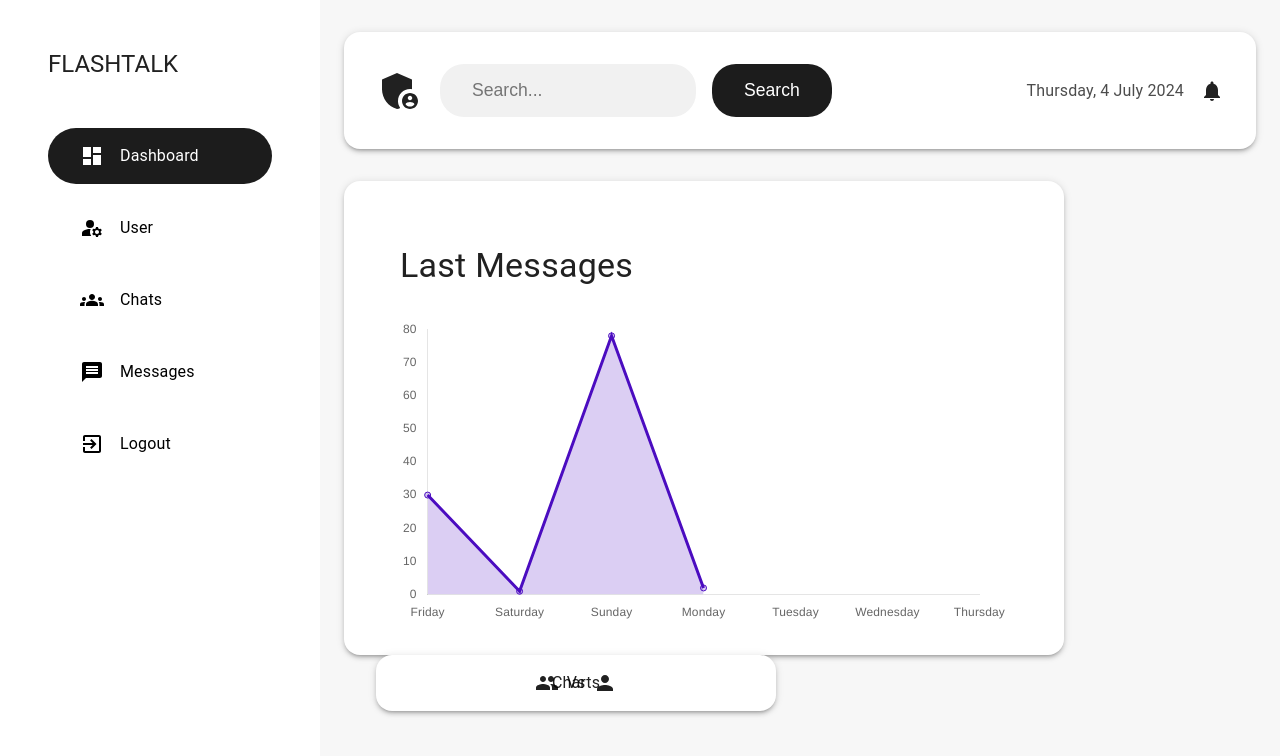
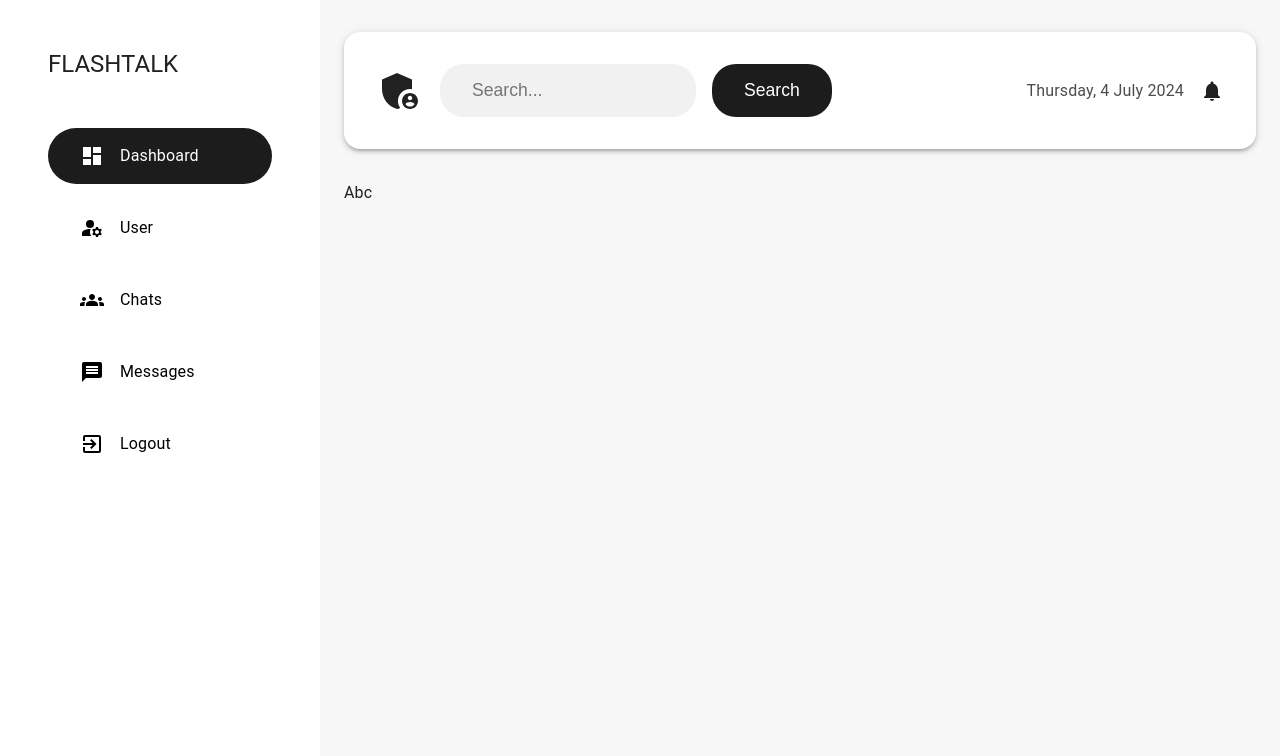
Before and after one commit to nishitpatel-dev/FlashTalk, a React app in the folder client/: page /admin/dashboard in a window 1280 px wide. Shown: the top 756 px of the page. Built offline with nearby package versions, Linux system fonts and the light colour scheme; the HTML template or start-up script is replaced by a standard one.

Commit message:
Revert "Update Admin Dashboard UI (Implement Line Chart)"
This reverts commit be3745efe2383513565da2e5c6237c4705177d73.

```diff
--- a/client/package.json
+++ b/client/package.json
@@ -15,7 +15,6 @@
     "@mui/icons-material": "^5.15.21",
     "@mui/material": "^5.15.21",
     "6pp": "^1.2.16",
-    "chart.js": "^4.4.3",
     "moment": "^2.30.1",
     "react": "^18.3.1",
     "react-chartjs-2": "^5.2.0",
--- a/client/src/components/specific/Charts.jsx
+++ /dev/null
@@ -1,77 +0,0 @@
-import React from "react";
-
-import { Line, Doughnut } from "react-chartjs-2";
-import {
-  ArcElement,
-  CategoryScale,
-  Chart,
-  Filler,
-  Legend,
-  LinearScale,
-  LineElement,
-  plugins,
-  PointElement,
-  Tooltip,
-} from "chart.js";
-import { purple, purpleLight } from "../../constants/color";
-import { getLast7Days } from "../../lib/features";
-
-Chart.register(
-  CategoryScale,
-  LinearScale,
-  Tooltip,
-  LineElement,
-  PointElement,
-  Filler,
-  ArcElement,
-  Legend
-);
-
-const lineChartOptions = {
-  responsive: true,
-  plugins: {
-    legend: {
-      display: false,
-    },
-    title: {
-      display: false,
-    },
-  },
-
-  scales: {
-    x: {
-      grid: {
-        display: false,
-      },
-    },
-    y: {
-      beginAtZero: true,
-      grid: {
-        display: false,
-      },
-    },
-  },
-};
-
-const LineChart = ({value= []}) => {
-  const data = {
-    labels: getLast7Days(),
-    datasets: [
-      {
-        data: value,
-        label: "Revenue",
-        fill: true,
-        backgroundColor: purpleLight,
-        borderColor: purple,
-      },
-    ],
-  };
-
-  return <Line data={data} options={lineChartOptions} />;
-};
-
-const DoughnutChart = () => {
-  return <div>Charts</div>;
-};
-
-export { LineChart, DoughnutChart };
--- a/client/src/constants/color.js
+++ b/client/src/constants/color.js
@@ -2,5 +2,3 @@ export const orange = "#ea7070";
 export const grayColor = "rgba(247,247,247,1)";
 export const lightBlue = "#2694ab";
 export const matblack = "#1c1c1c";
-export const purple = "rgba(75,12,192,1)";
-export const purpleLight = "rgba(75,12,192,0.2)";
--- a/client/src/lib/features.js
+++ b/client/src/lib/features.js
@@ -1,5 +1,3 @@
-import moment from "moment";
-
 const fileFormat = (url = "") => {
   const fileExtension = url.split(".").pop();
 
@@ -25,20 +23,4 @@ const fileFormat = (url = "") => {
 
 const transformImage = (url = "") => url;
 
-const getLast7Days = () => {
-  const currentDate = moment();
-
-  const last7Days = [];
-
-  for(let i=0;i<7;i++)
-  {
-    const dayDate = currentDate.clone().subtract(i, "days");
-    const dayName = dayDate.format("dddd");
-
-    last7Days.unshift(dayName)
-  }
-
-  return last7Days
-}
-
-export { fileFormat, transformImage, getLast7Days };
+export { fileFormat, transformImage };
--- a/client/src/pages/admin/Dashboard.jsx
+++ b/client/src/pages/admin/Dashboard.jsx
@@ -3,18 +3,13 @@ import AdminLayout from "../../components/layout/AdminLayout";
 import { Box, Container, Paper, Stack, Typography } from "@mui/material";
 import {
   AdminPanelSettings as AdminPanelSettingsIcon,
-  Group as GroupIcon,
-  Message as MessageIcon,
   Notifications as NotificationsIcon,
-  Person as PersonIcon,
 } from "@mui/icons-material";
 import moment from "moment";
 import {
   CurveButton,
   SearchField,
 } from "../../components/styles/StyledComponents";
-import { matblack } from "../../constants/color";
-import { DoughnutChart, LineChart } from "../../components/specific/Charts";
 
 const Dashboard = () => {
   const AppBar = (
@@ -50,24 +45,7 @@ const Dashboard = () => {
     </Paper>
   );
 
-  const Widgets = (
-    <>
-      <Stack
-        direction={{
-          xs: "column",
-          sm: "row",
-        }}
-        spacing={"2rem"}
-        justifyContent={"space-between"}
-        alignItems={"center"}
-        margin={"2rem 0"}
-      >
-        <Widget title={"Users"} value={34} icon={<PersonIcon />} />
-        <Widget title={"Chats"} value={4} icon={<GroupIcon />} />
-        <Widget title={"Messages"} value={347} icon={<MessageIcon />} />
-      </Stack>
-    </>
-  );
+  const Widgets = <>Abc</>;
 
   return (
     <>
@@ -75,50 +53,7 @@ const Dashboard = () => {
         {AppBar}
 
         <Stack direction={"row"} spacing={"2rem"} flexWrap={"wrap"}>
-          <Paper
-            elevation={3}
-            sx={{
-              padding: "2rem 3.5rem",
-              borderRadius: "1rem",
-              width: "100%",
-              maxWidth: "45rem",
-            }}
-          >
-            <Typography margin={"2rem 0"} variant="h4">
-              Last Messages
-            </Typography>
-
-            <LineChart value={[30, 1, 78, 2]} />
-          </Paper>
-
-          <Paper
-            elevation={3}
-            sx={{
-              padding: "1rem",
-              borderRadius: "1rem",
-              display: "flex",
-              justifyContent: "center",
-              alignItems: "center",
-              width: { xs: "100%", sm: "50%" },
-              position: "relative",
-              width: "100%",
-              maxWidth: "25rem",
-            }}
-          >
-            <DoughnutChart />
-
-            <Stack
-              position={"absolute"}
-              direction={"row"}
-              justifyContent={"center"}
-              alignItems={"center"}
-              spacing={"0.5rem"}
-              width={"100%"}
-              height={"100%"}
-            >
-              <GroupIcon /> <Typography>Vs</Typography> <PersonIcon />
-            </Stack>
-          </Paper>
+          <Paper></Paper>
         </Stack>
 
         {Widgets}
@@ -127,37 +62,4 @@ const Dashboard = () => {
   );
 };
 
-const Widget = ({ title, value, icon }) => {
-  <Paper
-    elevation={3}
-    sx={{
-      padding: "2rem",
-      margin: "2rem 0",
-      borderRadius: "1.5rem",
-      width: "20rem",
-    }}
-  >
-    <Stack alignItems={"center"} spacing={"1rem"}>
-      <Typography
-        sx={{
-          color: "rgba(0,0,0,0.7)",
-          borderRadius: "50%",
-          border: `5px solid ${matblack}`,
-          width: "5rem",
-          height: "5rem",
-          display: "flex",
-          justifyContent: "center",
-          alignItems: "center",
-        }}
-      >
-        {value}
-      </Typography>
-      <Stack direction={"row"} spacing={"1rem"} alignItems={"center"}>
-        {icon}
-        <Typography>{title}</Typography>
-      </Stack>
-    </Stack>
-  </Paper>;
-};
-
 export default AdminLayout(Dashboard);
```
Also changed, not shown: 1 other file (tests, documents, lock files or other folders).
